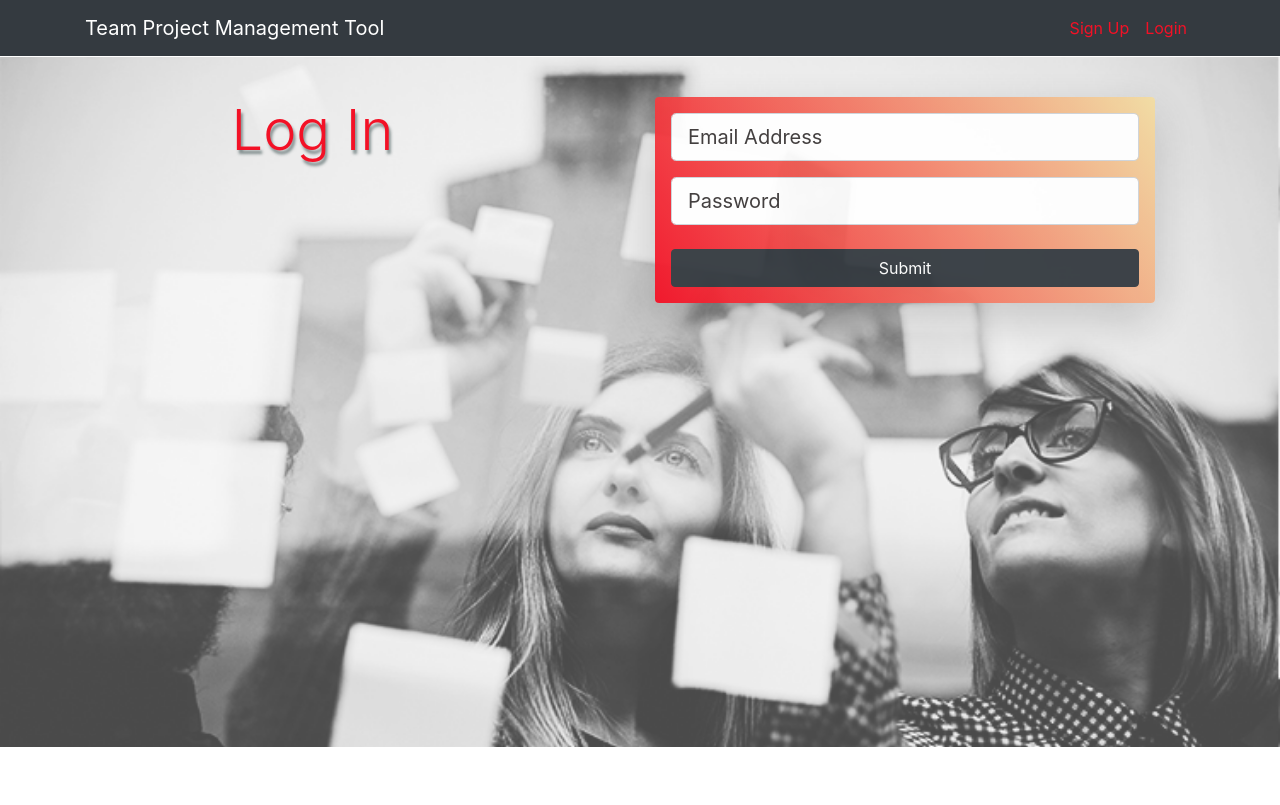
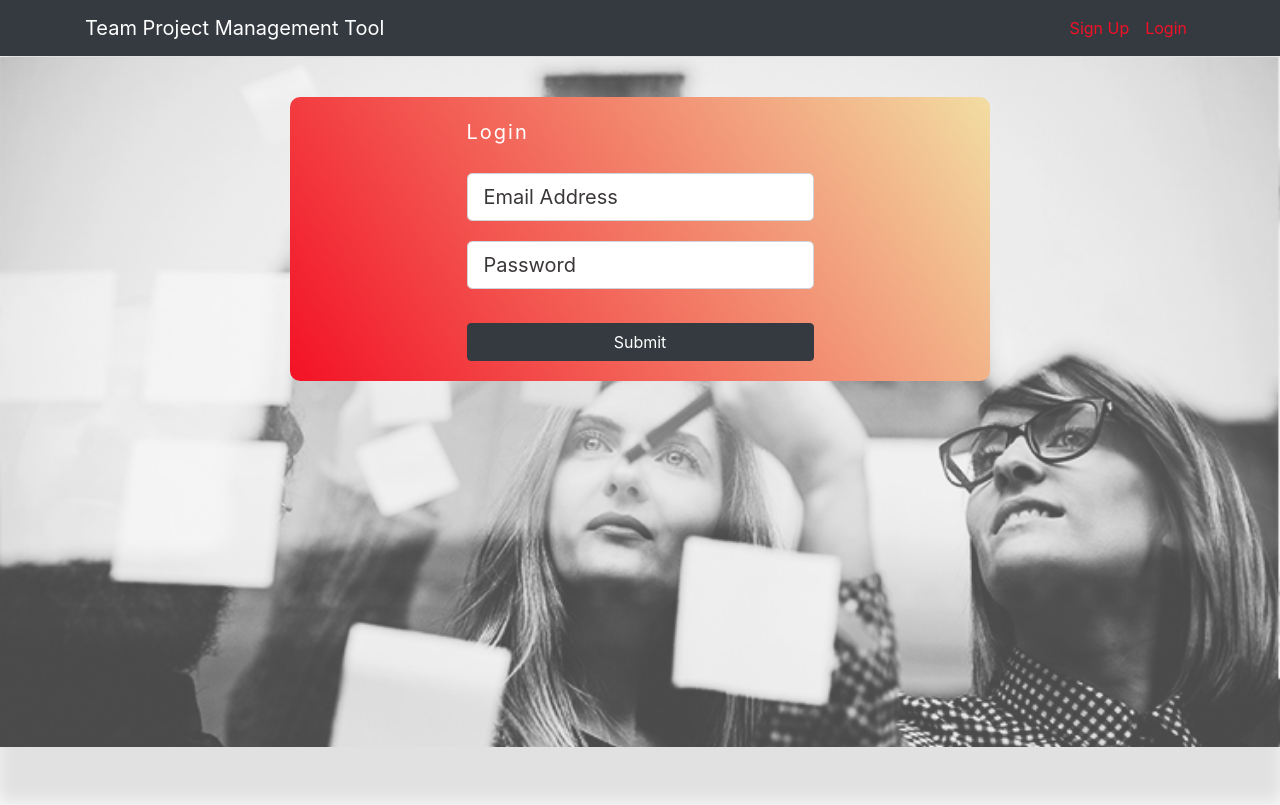
Before and after one commit to AndreeaNenciuCrasi/project-management-tool-react, a React (Create React App) app: page /login in a window 1280 px wide. Built offline with nearby package versions, Linux system fonts and the light colour scheme.

Commit message:
centers login form

```diff
--- a/src/components/UserManagement/Login.js
+++ b/src/components/UserManagement/Login.js
@@ -49,19 +49,20 @@ class Login extends Component {
             <div>
             <div className="login-container">
                 <div className="row">
-                    <div className="col-md-6">
+                    {/* <div className="col-md-6">
 
-                    <h1 className="display-4 text-center form-titles">Log In</h1>
+                    <h1 className="display-4 text-center form-titles">Log In</h1> */}
                     {/* <p className="navbar-text-color login-text">Your people may have all the expertise in the world but, if they're not motivated, it's unlikely that they'll achieve their true potential.
                     On the other hand, work seems easy when people are motivated.
                     Motivated people have a positive outlook, they're excited about what they're doing, and they know that they're investing their time in something that's truly worthwhile. In short, motivated people enjoy their jobs and perform well.</p> */}
-                    </div>
-                    <div className="col-md-6">
+                    {/* </div> */}
+                    {/* <div className="col-md-6"> */}
+                    <div className="div-content">
                     <form onSubmit={this.handleSubmit}
-                    className="login-input register-login-form-margin shadow-lg p-3 mb-5 rounded">
-                        <div className="form-group">
+                    className="form-project">
+                        <p className="sign">Login</p>
                             <input type="text"
-                            className={classnames("form-control form-control-lg", {
+                            className={classnames("form-control form-control-lg form-input", {
                                 "is-invalid": errors.username,
                               })}
                             placeholder="Email Address"
@@ -71,10 +72,10 @@ class Login extends Component {
                             {errors.username && (
                             <div className="invalid-feedback text-white">{errors.username}</div>
                             )}
-                        </div>
-                        <div className="form-group">
+
+
                             <input type="password"
-                            className={classnames("form-control form-control-lg", {
+                            className={classnames("form-control form-control-lg form-input", {
                                 "is-invalid": errors.password,
                               })}
                             placeholder="Password"
@@ -84,10 +85,11 @@ class Login extends Component {
                             {errors.password && (
                             <div className="invalid-feedback text-white">{errors.password}</div>
                             )}
-                        </div>
+
                         <input type="submit" className="btn btn-dark btn-block mt-4"/>
                     </form>
                     </div>
+                    {/* </div> */}
                 </div>
             </div>
         </div>
```
